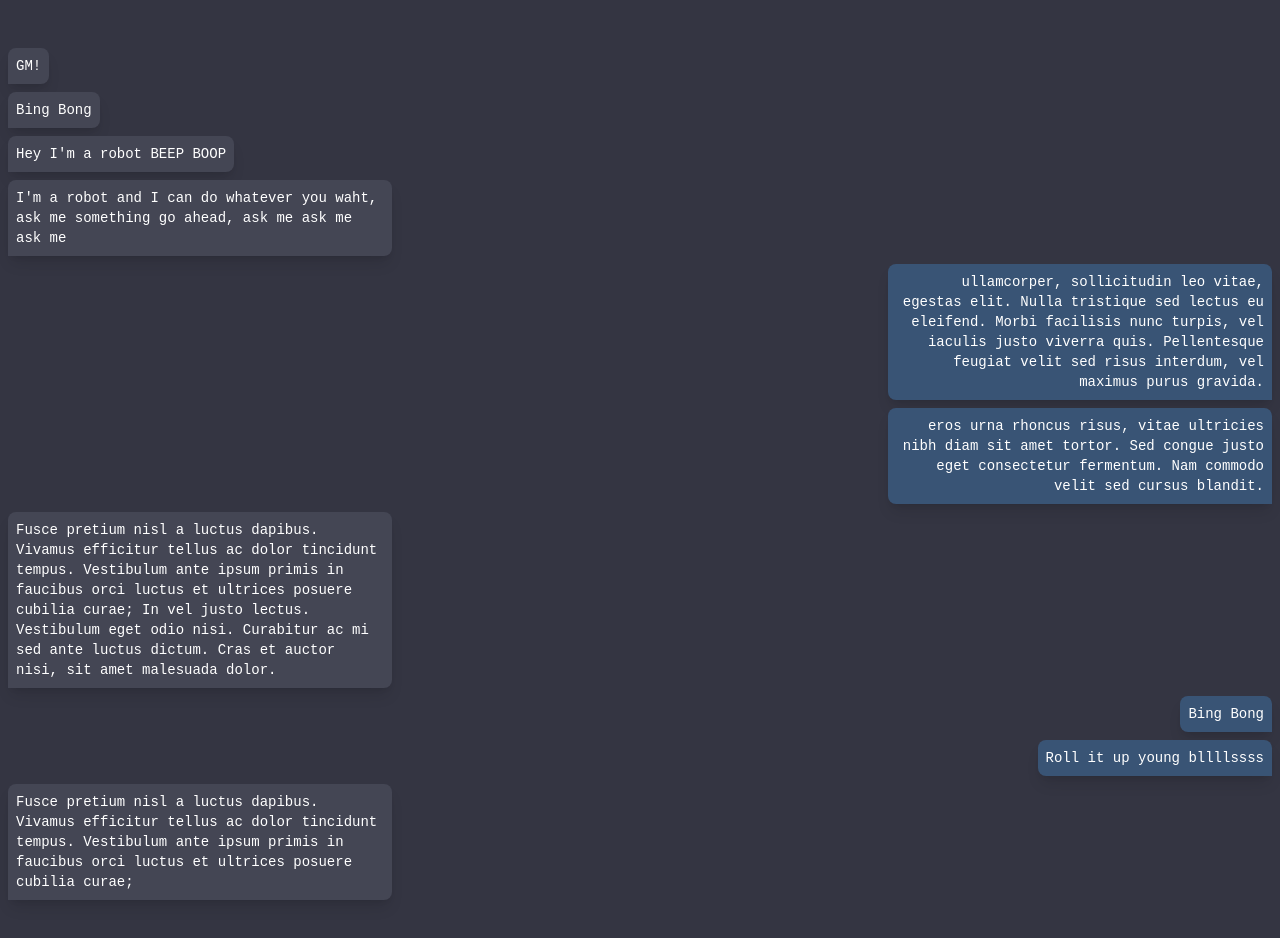
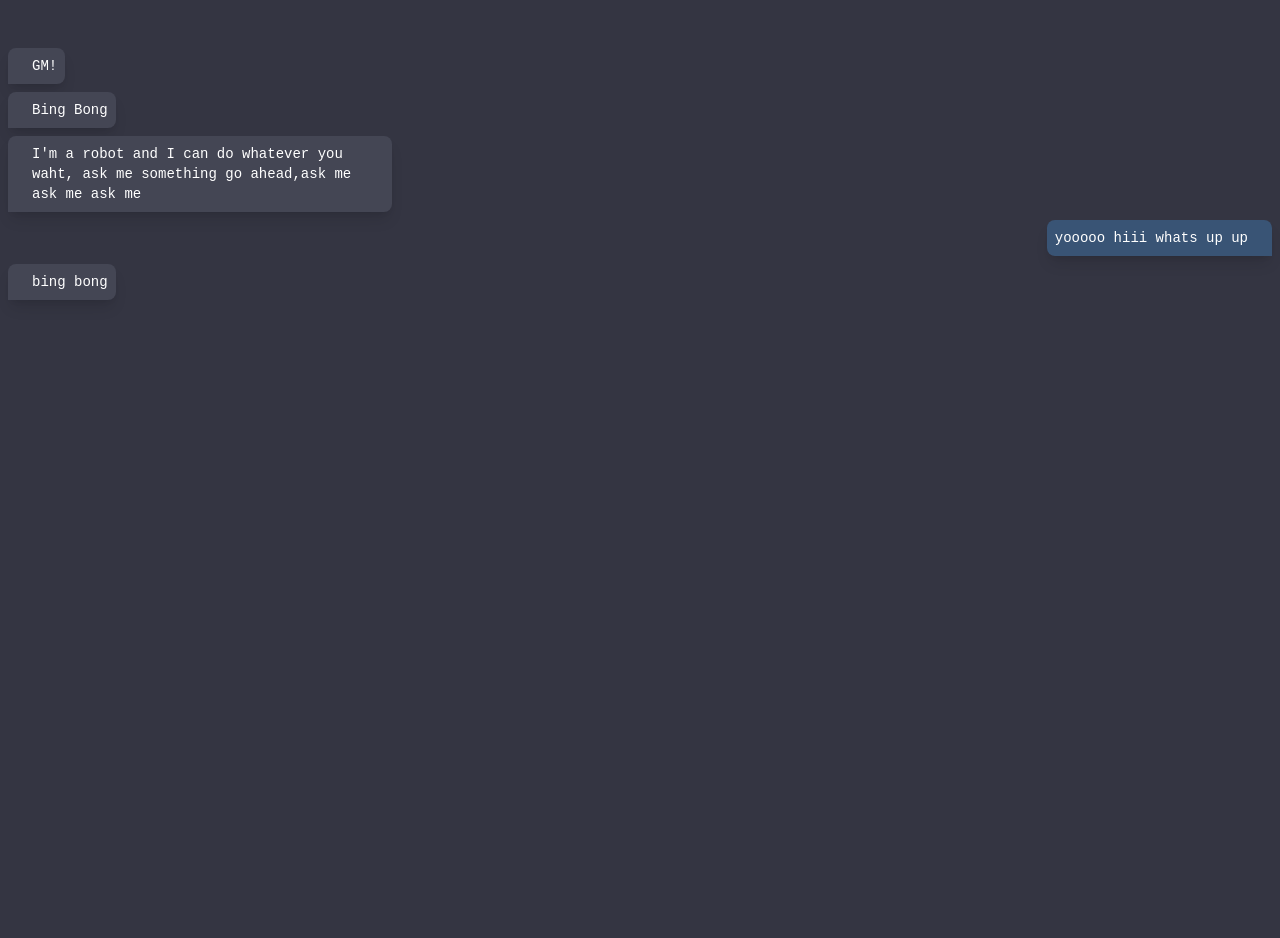
Before and after one commit to leche64/chat-app-client, a Next.js app: page /ChatLog in a window 1280 px wide. Shown: the top 938 px of the page. After the commit the page ends 800 px from the top, so only its background shows below. Built offline with nearby package versions, Linux system fonts and the light colour scheme.

Commit message:
Update ChatLog.js

```diff
--- a/pages/ChatLog.js
+++ b/pages/ChatLog.js
@@ -1,40 +1,47 @@
 import React from "react";
+import { useState, useRef } from "react";
 
 const ChatLog = () => {
+  const [chatLog, setChatLog] = useState([
+    {
+      user: "gbt",
+      message: "GM!",
+    },
+    {
+      user: "gbt",
+      message: "Bing Bong",
+    },
+    {
+      user: "gbt",
+      message:
+        "I'm a robot and I can do whatever you waht, ask me something go ahead,ask me ask me ask me",
+    },
+    {
+      user: "user",
+      message: "yooooo hiii whats up up",
+    },
+    ,
+    {
+      user: "gbt",
+      message: "bing bong",
+    },
+  ]);
+
+  const ChatMessage = ({ message }) => {
+    return (
+      <div
+        className={message.user === "gbt" ? "chat-box-left" : "chat-box-right"}
+      >
+        <div className={message.user === "gbt" ? "pl-4" : "pr-4"}>{message.message}</div>
+      </div>
+    );
+  };
+
   return (
     <div className="w-screen flex flex-col space-y-2 p-2 mt-10 mb-10">
-      <div className="chat-box-left">GM!</div>
-      <div className="chat-box-left">Bing Bong</div>
-      <div className="chat-box-left">Hey I'm a robot BEEP BOOP</div>
-      <div className="chat-box-left">
-        I'm a robot and I can do whatever you waht, ask me something go ahead,
-        ask me ask me ask me
-      </div>
-      <div className="chat-box-right">
-        ullamcorper, sollicitudin leo vitae, egestas elit. Nulla tristique sed
-        lectus eu eleifend. Morbi facilisis nunc turpis, vel iaculis justo
-        viverra quis. Pellentesque feugiat velit sed risus interdum, vel maximus
-        purus gravida.
-      </div>
-      <div className="chat-box-right">
-        eros urna rhoncus risus, vitae ultricies nibh diam sit amet tortor. Sed
-        congue justo eget consectetur fermentum. Nam commodo velit sed cursus
-        blandit.
-      </div>
-      <div className="chat-box-left">
-        Fusce pretium nisl a luctus dapibus. Vivamus efficitur tellus ac dolor
-        tincidunt tempus. Vestibulum ante ipsum primis in faucibus orci luctus
-        et ultrices posuere cubilia curae; In vel justo lectus. Vestibulum eget
-        odio nisi. Curabitur ac mi sed ante luctus dictum. Cras et auctor nisi,
-        sit amet malesuada dolor.
-      </div>
-      <div className="chat-box-right">Bing Bong</div>
-      <div className="chat-box-right">Roll it up young bllllssss</div>
-      <div className="chat-box-left">
-        Fusce pretium nisl a luctus dapibus. Vivamus efficitur tellus ac dolor
-        tincidunt tempus. Vestibulum ante ipsum primis in faucibus orci luctus
-        et ultrices posuere cubilia curae;
-      </div>
+      {chatLog.map((message, index) => (
+        <ChatMessage key={index} message={message} />
+      ))}
     </div>
   );
 };
```
